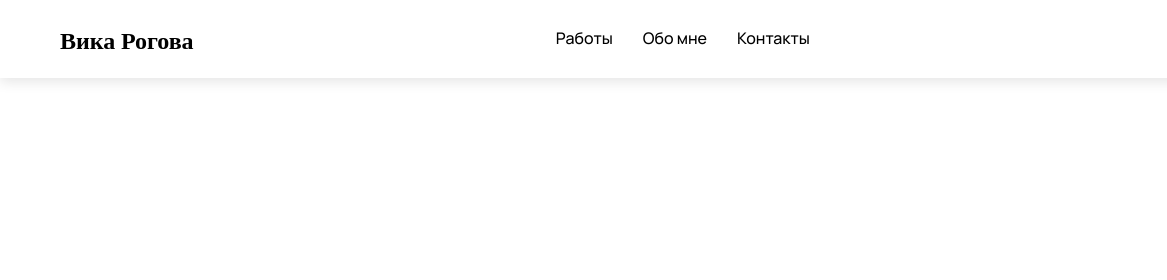
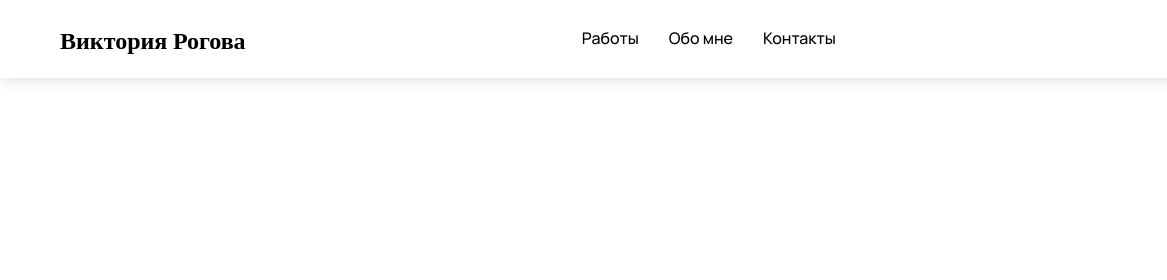
Before and after one commit to VictoriaRogovaa/Portfolio_Victoria_Rogova, a plain HTML site: page index.html in a window 1280 px wide. Shown: the top 280 px of the page, 0-1167 px from the left. Drawn offline with nearby package versions, Linux system fonts and the light colour scheme.

Commit message:
Update index.html

```diff
--- a/index.html
+++ b/index.html
@@ -17,14 +17,14 @@
     <header class="header">
         <div class="container">
             <div class="header__inner">
-                <a href="#" class="logo" data-text="Вика Рогова">Вика Рогова</a>
+                <a href="#" class="logo" data-text="Виктория Рогова">Виктория Рогова</a>
                 <nav class="nav">
                     <a href="#works" class="nav__link">Работы</a>
                     <a href="#about" class="nav__link">Обо мне</a>
                     <a href="#contacts" class="nav__link">Контакты</a>
                 </nav>
                 <div class="header__avatar">
-                    <img src="images/avatar.jpg" alt="Вика Рогова" width="48" height="48">
+                    <img src="images/avatar.jpg" alt="Виктория Рогова" width="48" height="48">
                 </div>
                 <button class="menu-toggle" aria-label="Меню">
                     <span></span>
@@ -80,7 +80,7 @@
                         </div>
                     </div>
                     <div class="about__avatar">
-                        <img src="images/avatar.jpg" alt="Вика Рогова" class="avatar-img">
+                        <img src="images/avatar.jpg" alt="Виктория Рогова" class="avatar-img">
                     </div>
                 </div>
             </div>
@@ -135,7 +135,7 @@
     <footer class="footer">
         <div class="container">
             <div class="footer__inner">
-                <div class="footer__logo">Вика Рогова</div>
+                <div class="footer__logo">Виктория Рогова</div>
                 <div class="footer__links">
                     <a href="legal/privacy.html" class="footer__link">Политика конфиденциальности</a>
                     <span class="footer__copyright">© <span id="year"></span> Все права защищены</span>
```
